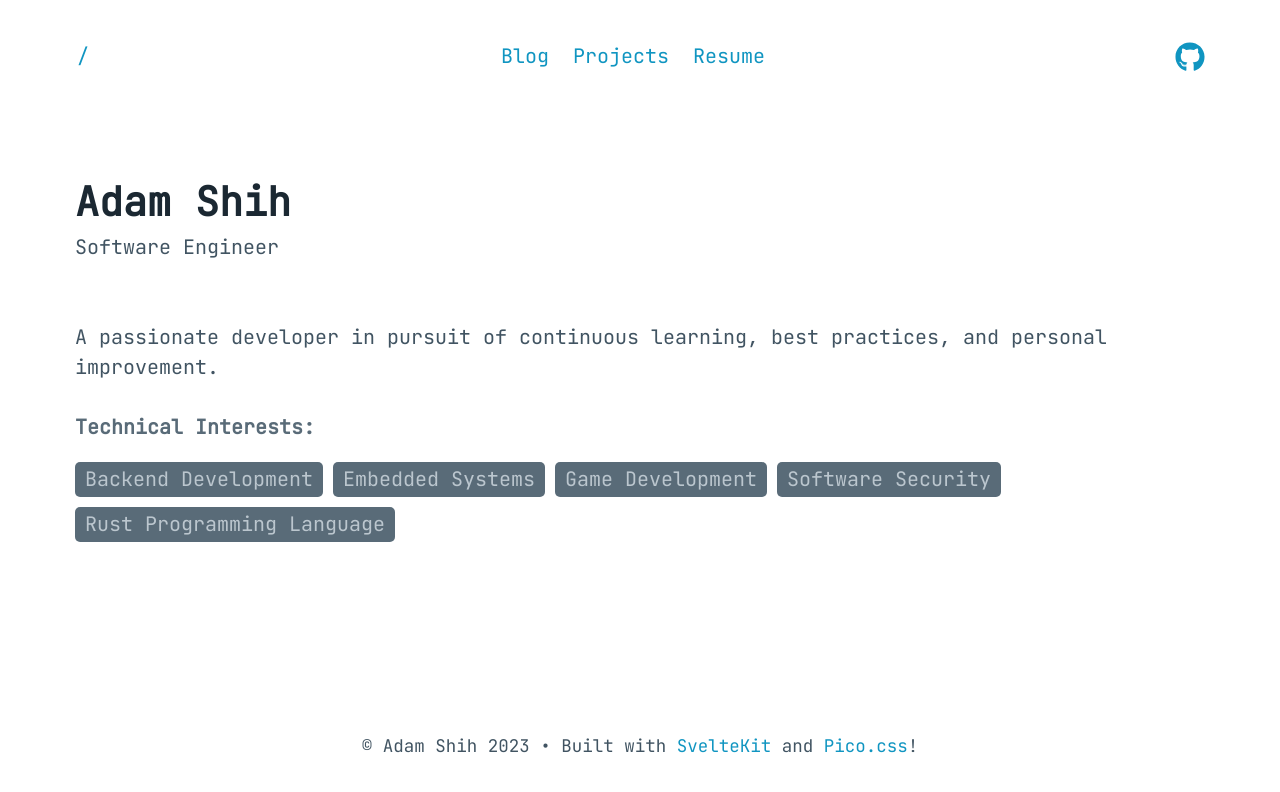
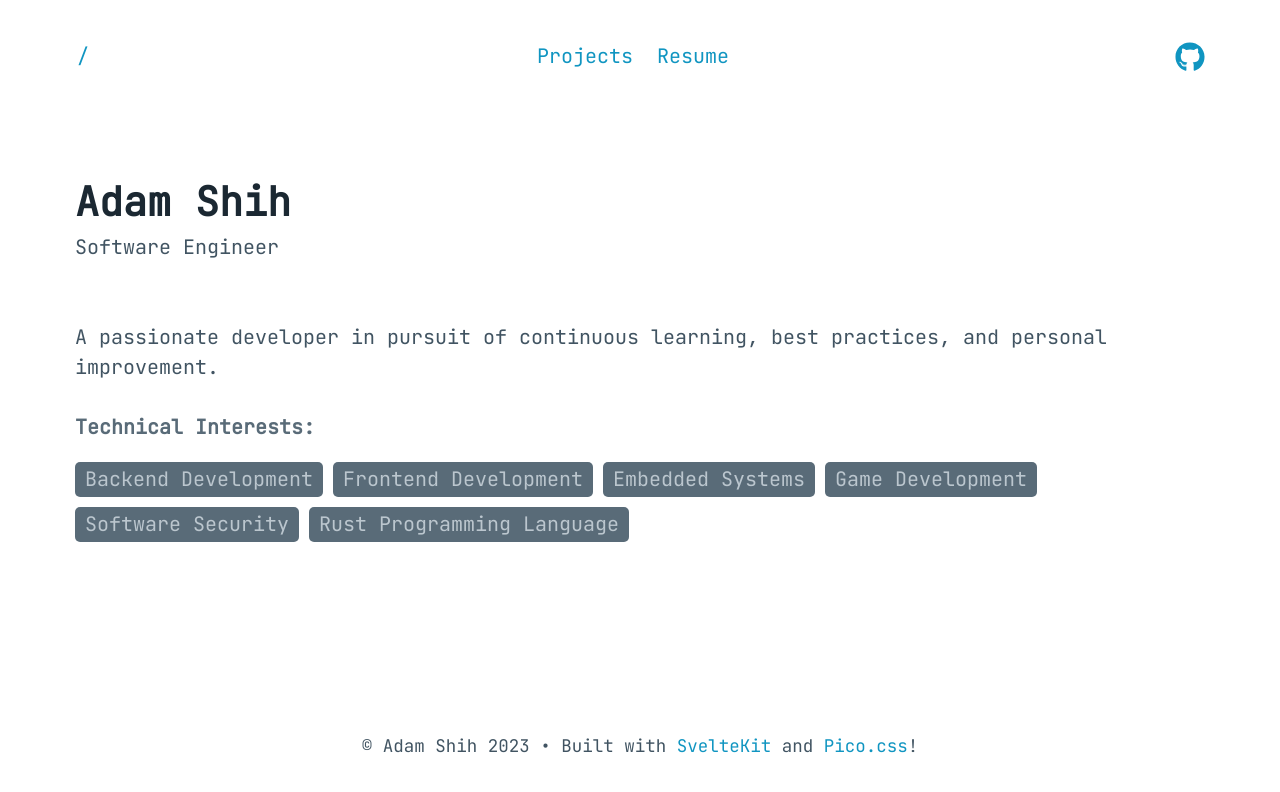
Before and after one commit to adam-shih/adamshih.dev, a SvelteKit app: page / in a window 1280 px wide. Shown: the top 792 px of the page. Built offline with nearby package versions, Linux system fonts and the light colour scheme.

Commit message:
Small update

```diff
--- a/src/lib/Nav.svelte
+++ b/src/lib/Nav.svelte
@@ -11,9 +11,9 @@
 		</li>
 	</ul>
 	<ul>
-		<li>
+		<!-- <li>
 			<a href="/blog" class="nav-link">Blog</a>
-		</li>
+		</li> -->
 		<li>
 			<a href="/projects" class="nav-link">Projects</a>
 		</li>
--- a/src/routes/+page.svelte
+++ b/src/routes/+page.svelte
@@ -3,6 +3,7 @@
 
 	const interests = [
 		'Backend Development',
+		'Frontend Development',
 		'Embedded Systems',
 		'Game Development',
 		'Software Security',
```
